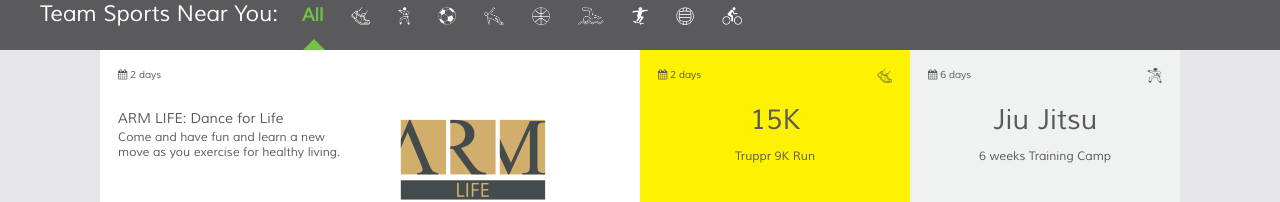
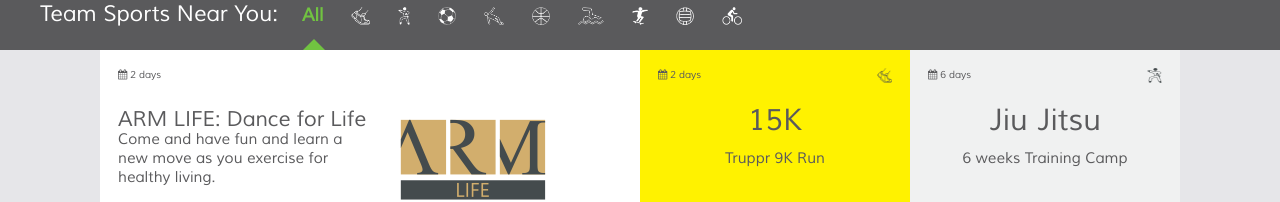
Before and after one commit to chuqdennis/truppr, a website: page index.html in a window 1280 px wide. Shown: the part 608-810 px from the top of the page. Drawn offline with Linux system fonts and the light colour scheme.

Commit message:
Update style.css
change font size for event title and body

```diff
--- a/style.css
+++ b/style.css
@@ -128,9 +128,9 @@ section {position: relative;}
 .event .e-head .e-date i {}
 .event .e-head .e-event {float:right;height:15px;width:15px;}
 .event .e-head .e-event img {max-width: 100%;height: inherit !important;width: inherit !important;}
-.event .e-title {font-size:28px;text-align: center;margin-top: 30px;}
-.event .e-body {font-size:12px;line-height:15px;text-align: center;margin-top: 22px;}
-.col-md-6 .event .e-title {font-size: 14px;text-align: left !important;}
+.event .e-title {font-size:30px;text-align: center;margin-top: 30px;}
+.event .e-body {font-size:15px;line-height:19px;text-align: center;margin-top: 22px;}
+.col-md-6 .event .e-title {font-size: 21px;text-align: left !important;}
 .col-md-6 .event .e-body {width: 240px;text-align: left !important;margin-top: 4px;}
 .event .e-foot {font-size: 10px;position: absolute;width: 100%;left: 0;bottom: 18px;padding: 0 18px;}
 .event .e-foot i {}
```
